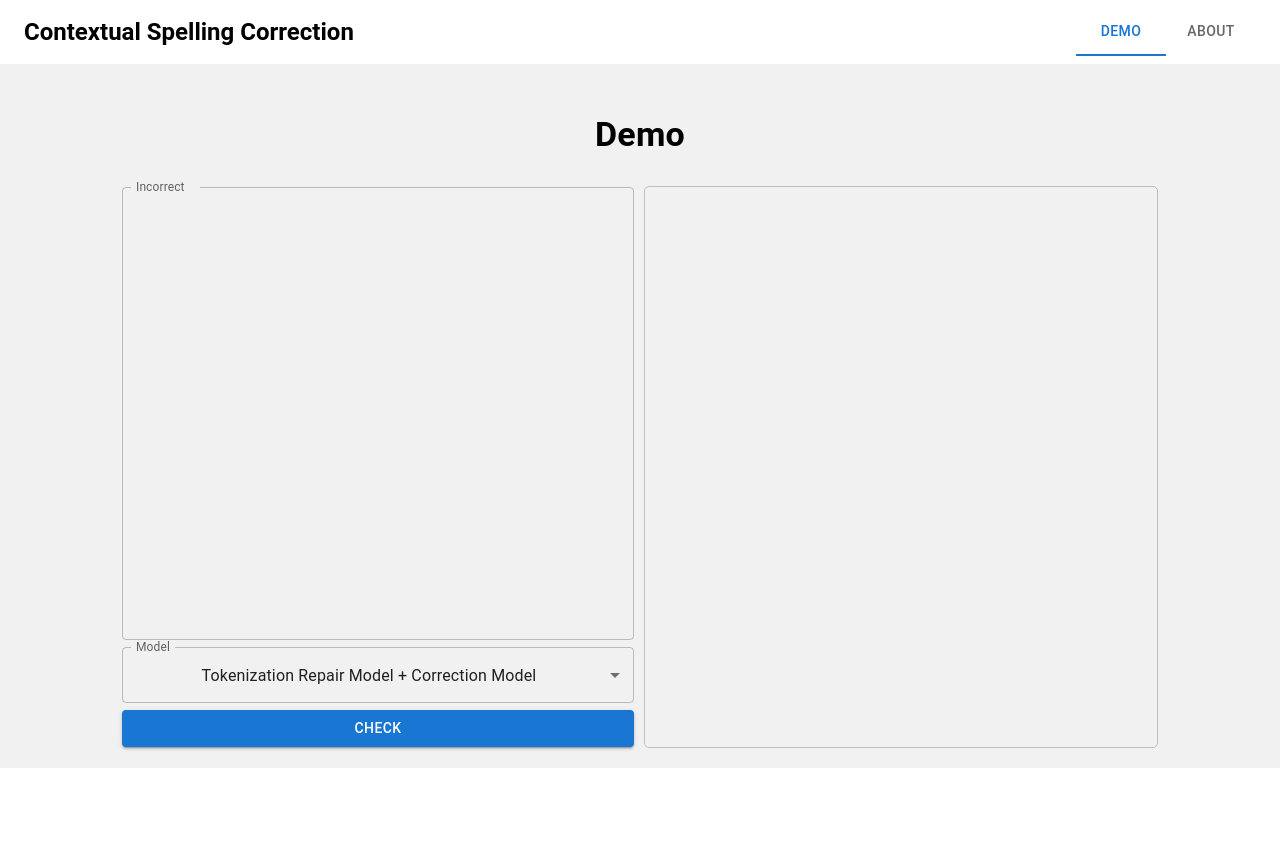
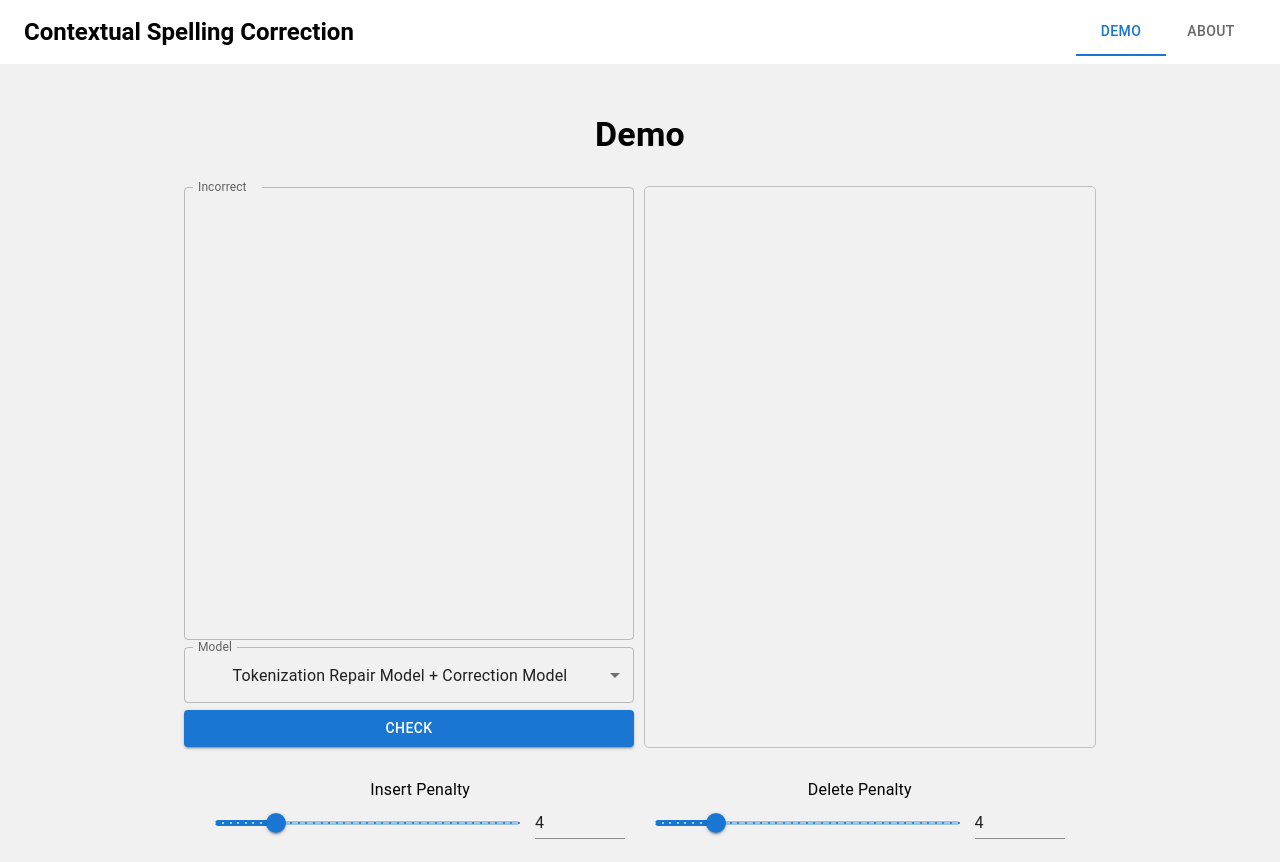
Before and after one commit to spartan-hieunguyen/SpellingCorrectorApp, a React (Create React App) app in the folder frontend/: page /home/demo in a window 1280 px wide. Before the commit the page ends 800 px from the top, so only its background shows below. Built offline with nearby package versions, Linux system fonts and the light colour scheme.

Commit message:
front end: add slider for penalties

```diff
--- a/frontend/src/Demo/DemoField/DemoField.js
+++ b/frontend/src/Demo/DemoField/DemoField.js
@@ -2,13 +2,18 @@ import './DemoField.css'
 import { MODEL_INDEX, MODEL_NAME } from '../../constants';
 import React, {useCallback, useState} from 'react';
 import OutputAnnotation from './OutputAnnotation/OutputAnnotation';
-import { Box, Button, TextField, Select, MenuItem, InputLabel, FormControl } from '@mui/material';
+import { Box, Button, TextField, Select, MenuItem, InputLabel, FormControl, Slider, Typography, Grid, Input } from '@mui/material';
+
+function valuetext(value) {
+  return `${value}°C`;
+}
 
 export default function DemoField() {
     const [input, setInput] = useState('');
     const [output, setOutput] = useState({text: '', align: []});
     const [modelOption, setModelOption] = useState(MODEL_INDEX.TOKEN_CORRECTOR);
-
+    const [insertPenalty, setInsertPenalty] = useState(4);
+    const [deletePenalty, setDeletePenalty] = useState(4);
 
     const handleChangeInput = useCallback((event) => {
         setInput(event.target.value);
@@ -18,13 +23,44 @@ export default function DemoField() {
       setModelOption(event.target.value);
     },[]);
 
+    const handleInsertSliderChange = (event, newValue) => {
+      setInsertPenalty(newValue);
+    };
+    const handleDeleteSliderChange = (event, newValue) => {
+      setDeletePenalty(newValue);
+    };
+    const handleInsertInputChange = (event) => {
+      setInsertPenalty(event.target.value === '' ? 0 : Number(event.target.value));
+    }
+    const handleDeleteInputChange = (event) => {
+      setDeletePenalty(event.target.value === '' ? 0 : Number(event.target.value));
+    }
+    const handleInsertBlur = () => {
+      if (insertPenalty < 0) {
+        setInsertPenalty(0);
+      } else if (insertPenalty > 20) {
+        setInsertPenalty(20);
+      }
+    }
+    const handleDeleteBlur = () => {
+      if (deletePenalty < 0) {
+        setDeletePenalty(0);
+      } else if (deletePenalty > 20) {
+        setDeletePenalty(20);
+      }
+    }
     function submit() {
       const requestOptions = {
         method: "POST",
         headers: {
           "Content-Type": "application/json",
           'Access-Control-Allow-Origin': '*'},
-        body: JSON.stringify({ text: input, model: modelOption }),
+        body: JSON.stringify({
+          text: input,
+          model: modelOption,
+          insertPenalty: insertPenalty,
+          deletePenalty: deletePenalty,
+        }),
       };
       fetch("http://127.0.0.1:8000/correct", requestOptions)
         .then((response) => response.json())
@@ -39,7 +75,7 @@ export default function DemoField() {
 
     return (
         <Box sx={{display: "flex", flexWrap: "wrap", justifyContent:"center", alignItems:"center", columnGap: "10px", rowGap: "30px", paddingTop: "30px"}}>
-          <Box sx={{width: "40%", height:"560px", minWidth:"450px", display: "flex", flexDirection:"column", justifyContent:"space-between"}}>
+          <Box sx={{width: "35%", height:"560px", minWidth:"450px", display: "flex", flexDirection:"column", justifyContent:"space-between"}}>
               <TextField
               variant="outlined"
               multiline={true}
@@ -71,13 +107,81 @@ export default function DemoField() {
             <Button fullWidth variant="contained" onClick={submit}>Check</Button>
           </Box>
 
-          <Box sx={{width: "40%", minWidth:"450px", height:"560px", border:"1px solid silver", borderRadius:"5px"}} label={modelOption}>
-            {/* <OutputAnnotation text={"Thông qua công tác tuyên truyền, vận động này phụ huynh sẽ hiểu rõ hơn tầm quan trọng của việc giáo dục ý thức bảo vệ môi trường cho trẻ không phải chỉ ở phía nhà trường mà còn ở gia đình, góp phần vào việc gìn giữ môi trường xanh, sạch, đẹp."} spans={[{"start":226,"end":230}]}/> */}
+          <Box sx={{width: "35%", minWidth:"450px", height:"560px", border:"1px solid silver", borderRadius:"5px"}} label={modelOption}>
             <OutputAnnotation
             text={output.text}
             spans={output.align}
             ></OutputAnnotation>
           </Box>
+          <Box sx={{display: "flex", width: "80%" ,justifyContent:"center",columnGap: "30px"}}>
+            <Box sx={{width: "40%"}}>
+            <Typography id="input-slider" gutterBottom>
+              Insert Penalty
+            </Typography>
+            <Grid container spacing={2} alignItems="center">
+            <Grid item xs>
+              <Slider
+                value={insertPenalty}
+                onChange={handleInsertSliderChange}
+                aria-labelledby="input-slider"
+                step={0.5}
+                marks
+                min={0}
+                max={20}
+              />
+            </Grid>
+            <Grid item>
+              <Input
+                value={insertPenalty}
+                size="small"
+                onChange={handleInsertInputChange}
+                onBlur={handleInsertBlur}
+                inputProps={{
+                  step: 0.5,
+                  min: 0,
+                  max: 20,
+                  type: 'number',
+                  'aria-labelledby': 'input-slider',
+                }}
+              />
+            </Grid>
+            </Grid>
+            </Box>
+
+            <Box sx={{width: "40%"}}>
+            <Typography id="input-slider" gutterBottom>
+              Delete Penalty
+            </Typography>
+            <Grid container spacing={2} alignItems="center">
+            <Grid item xs>
+              <Slider
+                value={deletePenalty}
+                onChange={handleDeleteSliderChange}
+                aria-labelledby="input-slider"
+                step={0.5}
+                marks
+                min={0}
+                max={20}
+              />
+            </Grid>
+            <Grid item>
+              <Input
+                value={deletePenalty}
+                size="small"
+                onChange={handleDeleteInputChange}
+                onBlur={handleDeleteBlur}
+                inputProps={{
+                  step: 0.5,
+                  min: 0,
+                  max: 20,
+                  type: 'number',
+                  'aria-labelledby': 'input-slider',
+                }}
+              />
+            </Grid>
+            </Grid>
+            </Box>
+          </Box>
         </Box>
     );
 }
```
